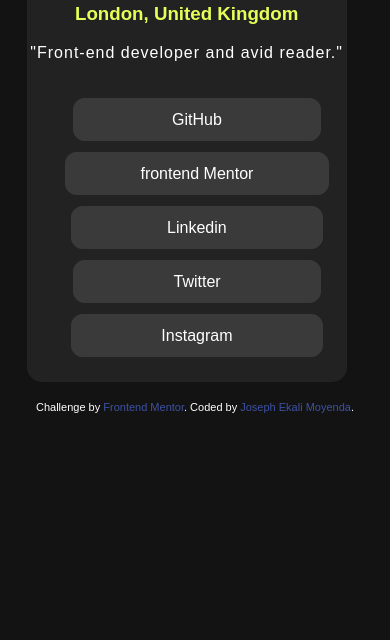
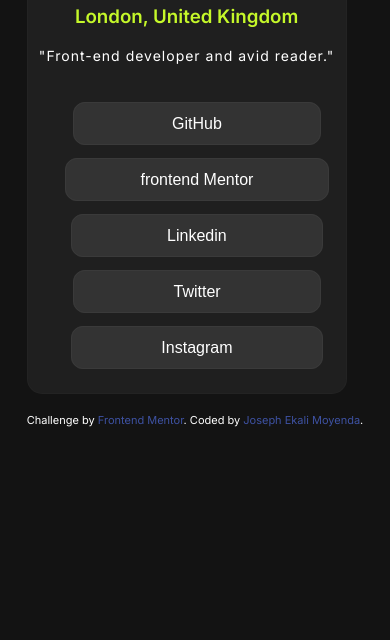
Before and after one commit to Joel12r/Responsive-Social-links-profile, a plain HTML site: page index.html in a window 390 px wide. Shown: the part 204-844 px from the top of the page. Drawn offline with Linux system fonts and the light colour scheme.

Commit message:
feat : moved files

```diff
--- a/index.html
+++ b/index.html
@@ -27,7 +27,7 @@
 
   <div class="card">
     <div class="icon-image">
-      <img class="icon-image" src="../assets/images/avatar-jessica.jpeg" alt="" srcset="">
+      <img class="icon-image" src="assets/images/avatar-jessica.jpeg" alt="" srcset="">
     </div>
     <div class="header">
       <h1 class="heading">Jessica Randall</h1>
--- a/style.css
+++ b/style.css
@@ -1,6 +1,8 @@
+@import url('https://fonts.googleapis.com/css2?family=Inter:wght@400;600;700&display=swap');
+
 body {
     background-color: rgb(19, 19, 19);
-    font-family: sans-serif;
+    font-family: Inter;
     color: white;
     text-align: center;
 }
@@ -13,7 +15,7 @@ body {
     margin-bottom: 5%;
     margin-top: 3%;
     border-radius: 15px;
-    background-color: rgba(37, 37, 37, 0.89);
+    background-color: hsl(0, 0%, 12%);
 }
 
 img.icon-image {
@@ -29,11 +31,17 @@ img.icon-image:hover {
     transition: 0.3s;
 }
 
+h1 {
+    font-weight: 700;
+}
+
 h3.location {
-    color: rgb(230, 255, 88);
+    font-weight: 600;
+    color: hsl(75, 94%, 57%);
 }
 
 p.description {
+    font-size: 14px;
     letter-spacing: 1px;
 }
 
@@ -55,7 +63,7 @@ li a {
     border: 1px solid rgb(58, 58, 58);
     color: white;
     border-radius: 12px;
-    background-color: rgb(58, 58, 58);
+    background-color: hsl(0, 0%, 20%);
     text-decoration: none;
     width: 100%;
 
@@ -63,7 +71,7 @@ li a {
 
 li a:hover {
     color: black;
-    background-color: rgb(230, 255, 88);
+    background-color: hsl(75, 94%, 57%);
 }
 
 li a.instagram {
@@ -153,7 +161,7 @@ li a.github {
     }
 
     li a.instagram {
-        padding: 4% 31% 4% 31%;
+        padding: 4% 30% 4% 30%;
     }
 
     li a.twitter {
@@ -161,11 +169,11 @@ li a.github {
     }
 
     li a.linkedin {
-        padding: 4% 32% 4% 32%;
+        padding: 4% 31% 4% 32%;
     }
 
     li a.mentor {
-        padding: 4% 27% 4% 27%;
+        padding: 4% 25% 4% 25%;
     }
 
     li a.github {
```
